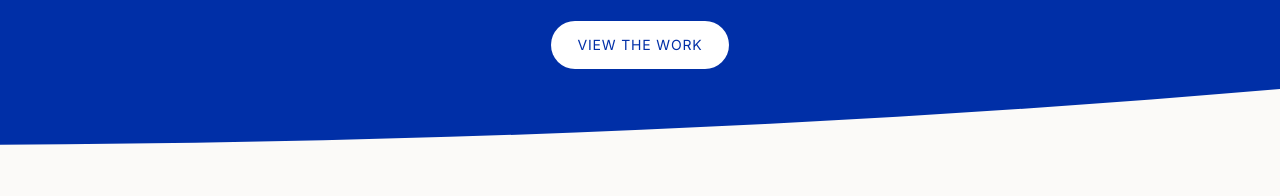
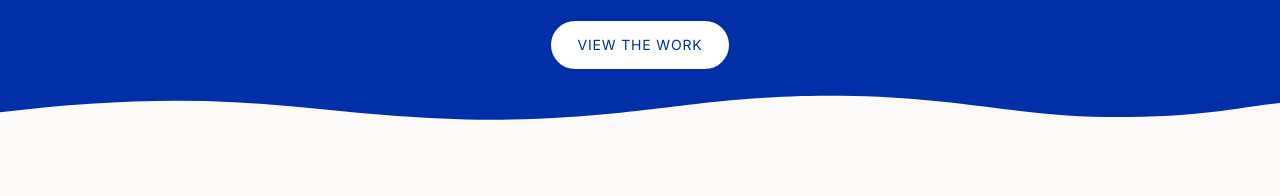
Before and after one commit to emi-hana/portfolio, a plain HTML site: page index.html in a window 1280 px wide. Shown: the part 444-640 px from the top of the page. Drawn offline with nearby package versions, Linux system fonts and the light colour scheme.

Commit message:
Uneven wavy edge on hero banner
Co-Authored-By: Claude Opus 5.5 <noreply@anthropic.com>

```diff
--- a/index.html
+++ b/index.html
@@ -94,7 +94,7 @@
     .intro .mark svg { position: absolute; left: -4%; width: 110%; height: 0.36em; bottom: -0.24em; overflow: visible; }
     .intro .mark path { fill: #fff; }
     .intro.full-bleed p { color: rgba(255, 255, 255, 0.88); margin: 20px auto 0; font-size: 16px; }
-    .hero-curve { position: absolute; left: 50%; bottom: -1px; width: 100vw; height: 4.5vw; min-height: 28px; transform: translateX(-50%); display: block; }
+    .hero-curve { position: absolute; left: 50%; bottom: -1px; width: 100vw; height: 5.5vw; min-height: 32px; transform: translateX(-50%); display: block; }
     #about .portrait-link { background: var(--bg); }
     #about .inline-link { font-family: "Inter Tight", "Inter", sans-serif; font-weight: 700; text-transform: uppercase; letter-spacing: -0.01em; }
     #work { padding-top: 72px; }
@@ -287,7 +287,7 @@
       <div class="hero-ctas">
         <a class="btn btn-primary" href="#work">View the work</a>
       </div>
-      <svg class="hero-curve" viewBox="0 0 1440 120" preserveAspectRatio="none" aria-hidden="true"><path d="M0 120 L0 116 C 520 112, 1000 70, 1440 0 L1440 120 Z" fill="#fbfaf8"/></svg>
+      <svg class="hero-curve" viewBox="0 0 1440 120" preserveAspectRatio="none" aria-hidden="true"><path d="M0 120 L0 62 C 120 40, 220 36, 330 52 C 440 68, 520 82, 640 70 C 760 58, 820 30, 960 34 C 1090 38, 1150 72, 1270 70 C 1360 68, 1400 52, 1440 46 L1440 120 Z" fill="#fbfaf8"/></svg>
     </section>
 
     <section id="work">
```
